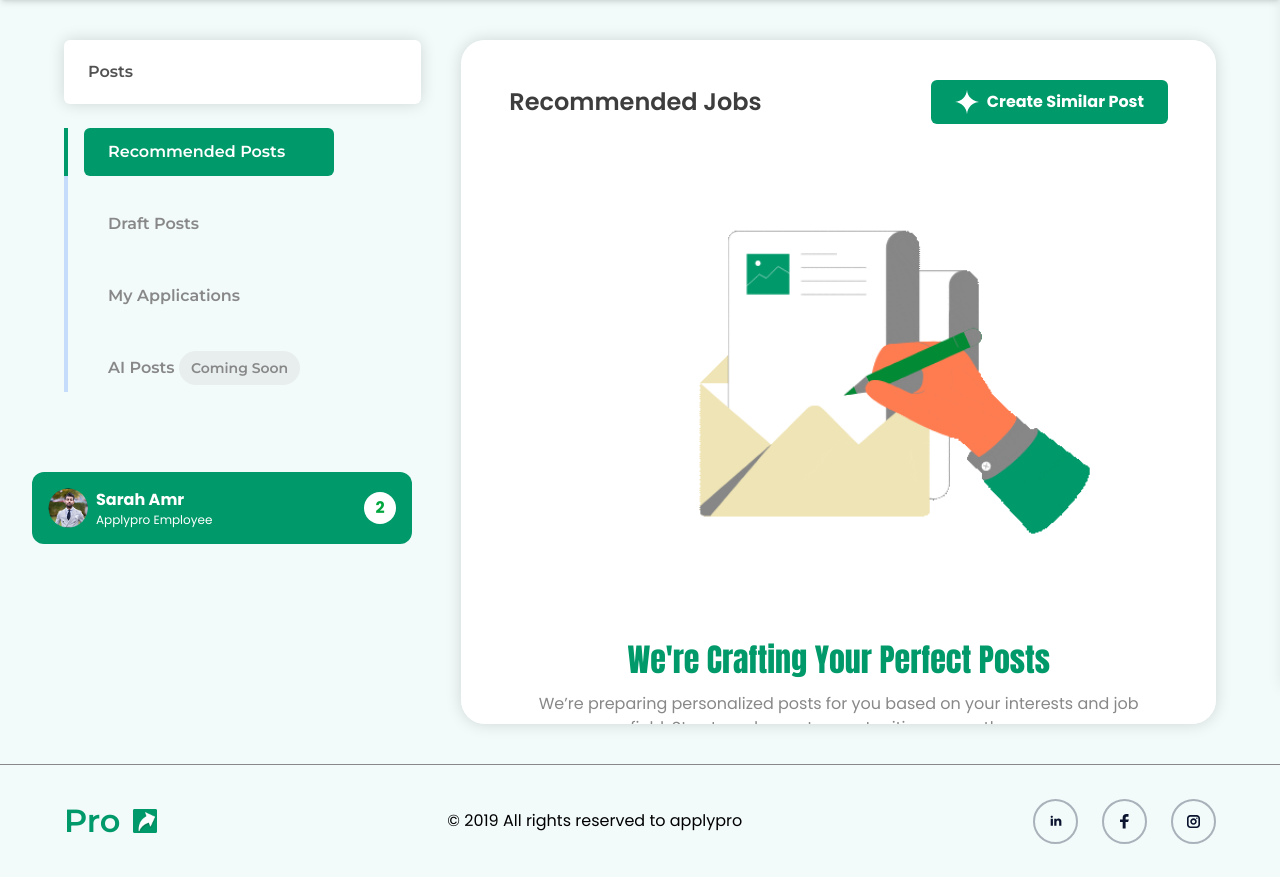
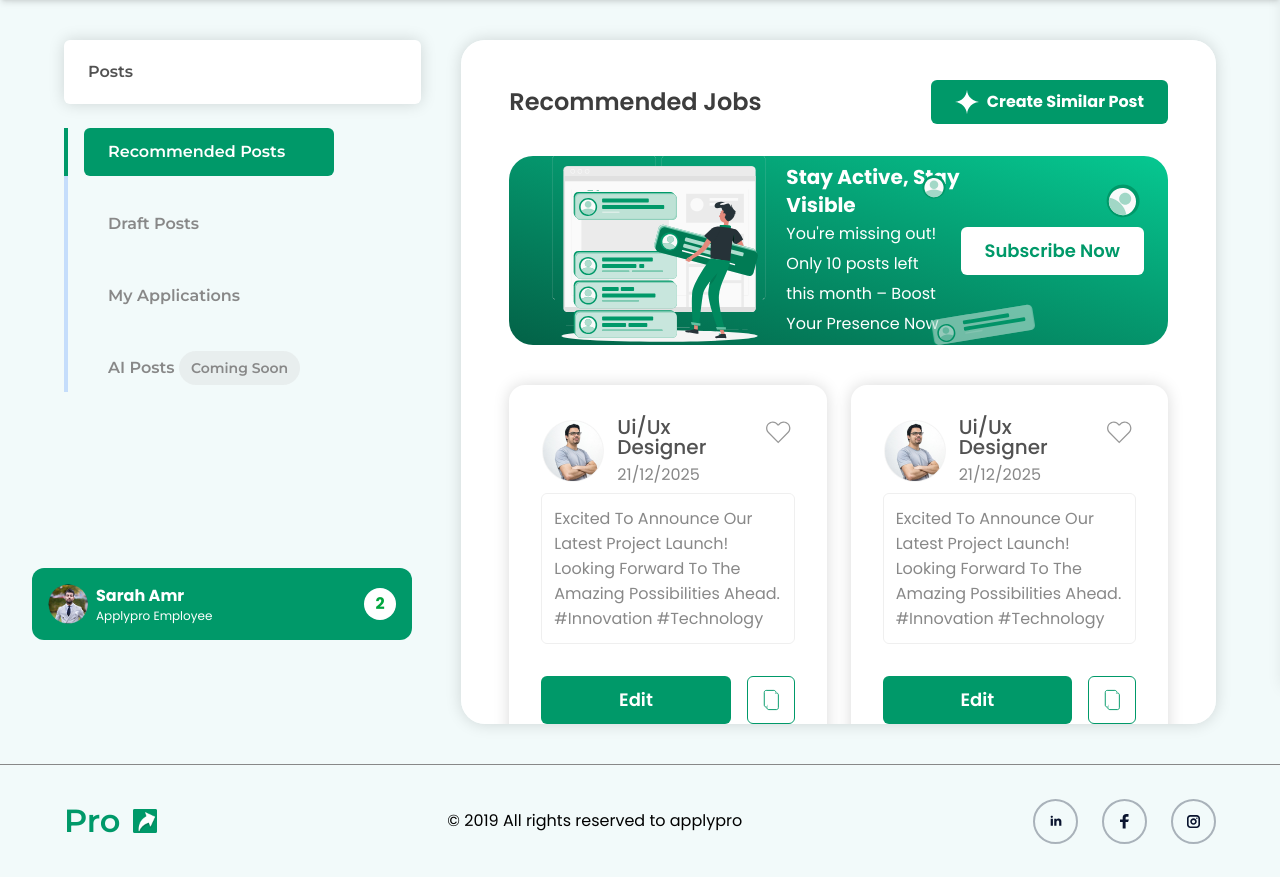
Before and after one commit to Rc0fficial/vip-hires, a Next.js app: page /posts in a window 1280 px wide. Shown: the part 120-997 px from the top of the page. Built offline with nearby package versions, Linux system fonts and the light colour scheme.

Commit message:
resolve UI

```diff
--- a/src/app/(pages)/posts/layout.jsx
+++ b/src/app/(pages)/posts/layout.jsx
@@ -77,7 +77,7 @@ const PostLayout = ({ children }) => {
                     <button
                       onClick={() => handleNavigation("/posts/my-applications")}
                       className={`capitalize w-full cursor-pointer text-start max-w-[250px] py-3 px-6 rounded-md ${
-                        pathname === "/posts/my-applicatons" ? "bg-green text-white" : "bg-transparent text-gray"
+                        pathname === "/posts/my-applications" ? "bg-green text-white" : "bg-transparent text-gray"
                       } mont font-semibold`}
                     >
                       My Applications
--- a/src/app/(pages)/posts/page.jsx
+++ b/src/app/(pages)/posts/page.jsx
@@ -21,7 +21,7 @@ const Posts = () => {
                 </Link>
             </div>
 
-            {/* <div className='rounded-3xl bg-gradient-to-tr flex  items-center from-[rgb(3,98,71)] to-[#06C891]  px-6 mt-8 relative'>
+            <div className='rounded-3xl bg-gradient-to-tr flex  items-center from-[rgb(3,98,71)] to-[#06C891]  px-6 mt-8 relative'>
                 <Image
                     src="/assets/post.svg"
                     alt="recommend"
@@ -59,8 +59,8 @@ const Posts = () => {
                     height={41}
                     className="absolute right-1/5 bottom-0 w-[107px] h-[41px]"
                 />
-            </div> */}
-            {/* <div className='grid grid-cols-1 lg:grid-cols-2 gap-6 mt-10'>
+            </div>
+            <div className='grid grid-cols-1 lg:grid-cols-2 gap-6 mt-10'>
                 {Array(8).fill(null).map((_, index) => (
                     <PostCard key={index} handleOpenModal={handleOpenModal} btnTitle="Edit" />
                 ))}
@@ -71,12 +71,12 @@ const Posts = () => {
                     lock={true}
                     text="Subscribe now to unlock 5 more posts"
                 />
-            </div> */}
-            <img src="/assets/posts.gif" alt="" className='h-full w-full max-w-[512px] mah-h-[512px] mx-auto'/>
+            </div>
+            {/* <img src="/assets/posts.gif" alt="" className='h-full w-full max-w-[512px] mah-h-[512px] mx-auto'/>
 
 
             <h1 className='text-center ant text-[32px] text-green'>We're Crafting Your Perfect Posts</h1>
-<p className='text-gray mt-2 text-center max-w-[640px] mx-auto'>We’re preparing personalized posts for you based on your interests and job field. Stay tuned , great opportunities are on the way</p>
+<p className='text-gray mt-2 text-center max-w-[640px] mx-auto'>We’re preparing personalized posts for you based on your interests and job field. Stay tuned , great opportunities are on the way</p> */}
 
         </div>
     )
--- a/src/app/(pages)/settings/payments/CreditCard.jsx
+++ b/src/app/(pages)/settings/payments/CreditCard.jsx
@@ -4,7 +4,7 @@ import React from 'react'
 
 const CreditCard = ({ holderName, cvv, exp, cardNumber, bgColor = 'bg-green-500', textColor = 'text-white' }) => {
     return (
-        <div className={`rounded-3xl pt-6 shad w-[350px] flex flex-col justify-between h-[225px] ${bgColor}`}>
+        <div className={`rounded-3xl pt-6 shad w-full max-w-[350px] flex flex-col justify-between h-[225px] ${bgColor}`}>
             <div className='flex justify-between px-[26px]'>
                 <div>
                     <h3 className={`text-xs uppercase ${textColor}`}>card holder</h3>
--- a/src/components/common/Notify/index.jsx
+++ b/src/components/common/Notify/index.jsx
@@ -15,7 +15,7 @@ const pathname = usePathname()
   };
 
   return (
-    <div className={`${pathname==="/"? "bottom-32":"bottom-44"} fixed  w-full left-8 z-50`}>
+    <div className={`${pathname==="/"? "bottom-12":"bottom-20"} fixed  w-full left-8 z-50`}>
       {/* Minimized Chat Notification */}
 
 
```
